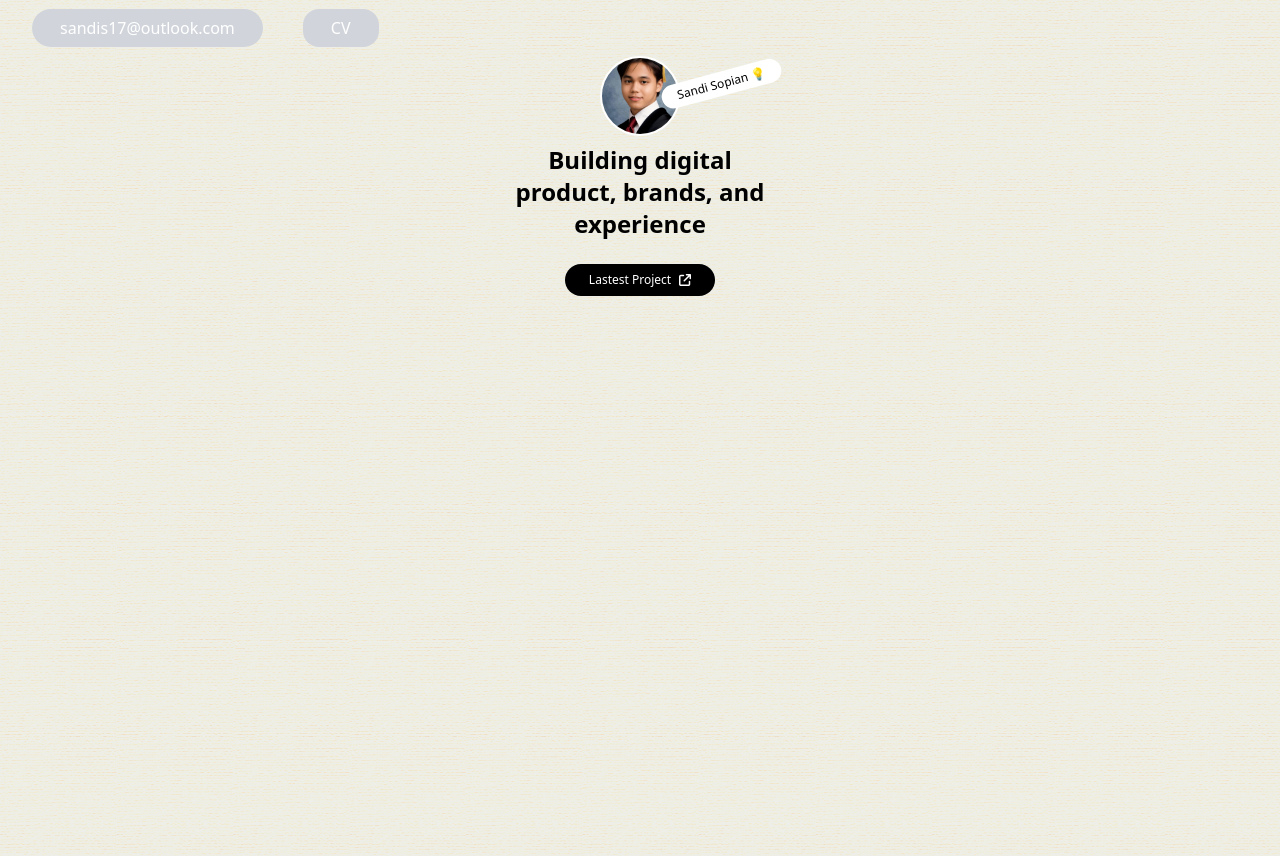
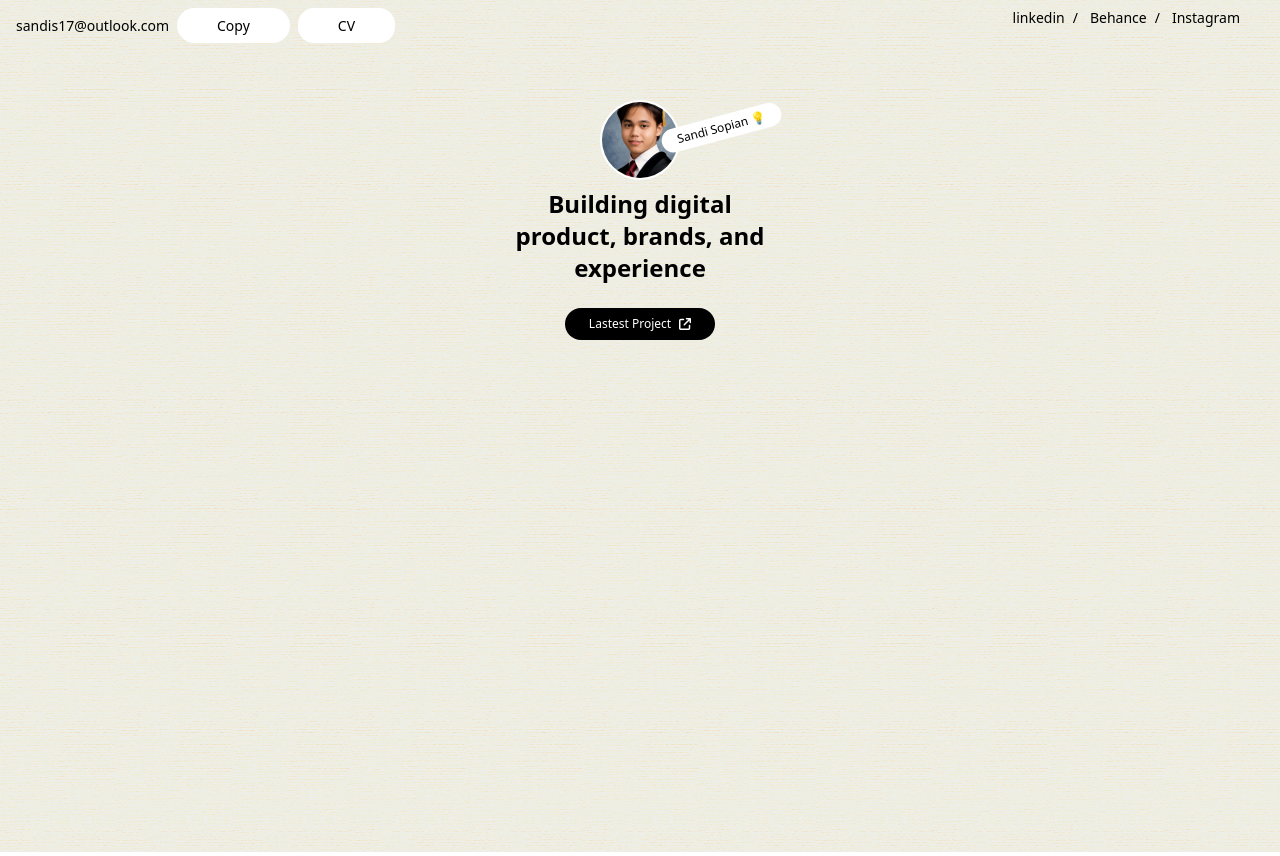
Before and after one commit to SandiSopian/simple-portfolio-v.1, a React (Vite) app in the folder simple-portfolio-v1/: page / in a window 1280 px wide. Built offline with nearby package versions, Linux system fonts and the light colour scheme.

Commit message:
finish navbar

```diff
--- a/simple-portfolio-v1/src/components/Hero/Hero.jsx
+++ b/simple-portfolio-v1/src/components/Hero/Hero.jsx
@@ -7,7 +7,7 @@ const Hero = () => {
 
   return (
     <div className="bg-bg-primary h-svh flex flex-col">
-      <div className="flex flex-col items-center">
+      <div className="flex flex-col items-center mt-12">
         {/*  */}
         <div className="">
           <img src="/src/assets/images/profile-picture.jpg" alt="profile picture" className="w-20 rounded-full border-2 border-white mx-auto" />
--- a/simple-portfolio-v1/src/components/Navbar/Navbar.jsx
+++ b/simple-portfolio-v1/src/components/Navbar/Navbar.jsx
@@ -1,23 +1,68 @@
 import { header } from "../../services/database";
+import { FontAwesomeIcon } from "@fortawesome/react-fontawesome";
+import { faEnvelope } from "@fortawesome/free-solid-svg-icons";
+import SocialMedia from "../Social Media/SocialMedia";
 
 const Navbar = () => {
   const { email, cv } = header;
   if (!header.email) return null;
 
+  const handleCopy = () => {
+    navigator.clipboard
+      .writeText(email)
+      .then(() => {
+        alert("Email berhasil disalin ke clipboard!");
+      })
+      .catch((err) => {
+        console.error("Gagal menyalin email:", err);
+      });
+  };
+
   return (
-    <header className="flex gap-10 py-4 px-8 text-white">
-      <div>
-        <a href={`mailto:${email}`} alt="Email Address">
-          <span className="py-2 px-7 text-white bg-gray-300 rounded-full">{header.email}</span>
-        </a>
+    <>
+      {/* Navbar for tab or desktop  */}
+      <div className="hidden md:block">
+        <div className="flex flex-row mx-auto justify-between py-2 px-2">
+          <div className="flex flex-row mt-auto justify-between py-2 px-2 gap-2 text-sm">
+            <div className="text-sm">
+              <p>{email}</p>
+            </div>
+
+            <div>
+              <span className="py-2 px-10 bg-white rounded-full cursor-pointer" onClick={handleCopy}>
+                Copy
+              </span>
+            </div>
+
+            <div>
+              <a href={cv} alt="CV">
+                <span className="py-2 px-10 rounded-2xl bg-white">CV</span>
+              </a>
+            </div>
+          </div>
+
+          <div>
+            <SocialMedia />
+          </div>
+        </div>
       </div>
 
-      <div>
-        <a href={cv} alt="CV">
-          <span className="py-2 px-7 rounded-2xl bg-gray-300">CV</span>
-        </a>
+      {/* Navbar for mobile */}
+      <div className="block md:hidden">
+        <div className="flex flex-row mx-auto py-4 px-4 gap-3">
+          <div className="py-2 px-4 bg-white rounded-lg shadow-lg text-sm cursor-pointer" onClick={handleCopy}>
+            <span className="flex items-center gap-2">
+              <FontAwesomeIcon icon={faEnvelope} />
+              <span>Copy Email</span>
+            </span>
+          </div>
+
+          <div className="py-2 px-4 bg-white rounded-lg shadow-lg text-sm">
+            <a href={cv}>CV</a>
+          </div>
+        </div>
       </div>
-    </header>
+    </>
   );
 };
 
--- /dev/null
+++ b/simple-portfolio-v1/src/components/Social Media/SocialMedia.jsx
@@ -0,0 +1,20 @@
+import { socialMedia } from "../../services/database";
+
+const SocialMedia = () => {
+  return (
+    <div className="flex space-x-1 mr-8 text-sm">
+      {socialMedia.map((item, index) => (
+        <div key={index}>
+          <a href={item.socialMediaLink} target="_blank" rel="noopener noreferrer">
+            <div className="hover:underline hover:text-blue-500">
+              {item.socialMediaName}
+              {index < socialMedia.length - 1 && <span className="px-2">/</span>}
+            </div>
+          </a>
+        </div>
+      ))}
+    </div>
+  );
+};
+
+export default SocialMedia;
```
